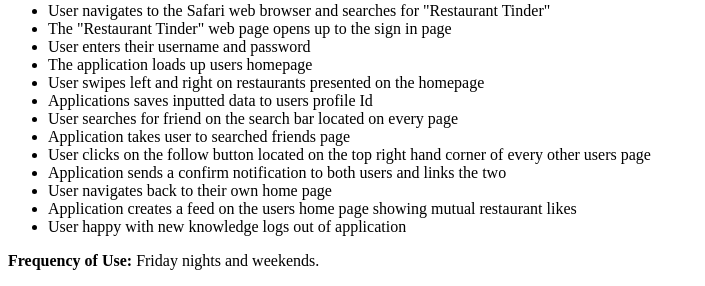
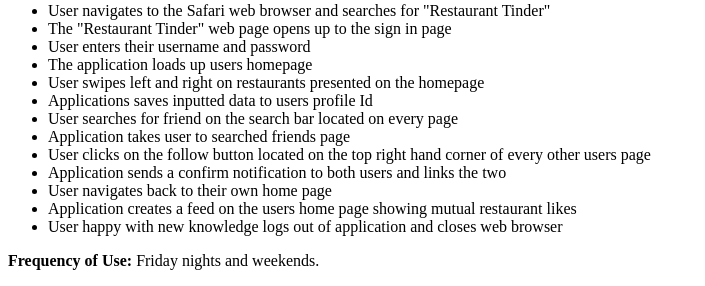
Before and after one commit to web-restaurant-tinder/foodies, a PHP site: page /persona-by-francisco.php in a window 1280 px wide. Shown: the part 1102-1388 px from the top of the page, without its empty margins (0-705 px from the left). Run offline with PHP 8.4, Linux system fonts and the light colour scheme.

Commit message:
added content to interaction flow

```diff
--- a/epic/Personas/persona-by-francisco.php
+++ b/epic/Personas/persona-by-francisco.php
@@ -53,7 +53,7 @@
         <li>Application sends a confirm notification to both users and links the two</li>
         <li>User navigates back to their own home page</li>
         <li>Application creates a feed on the users home page showing mutual restaurant likes</li>
-        <li>User happy with new knowledge logs out of application</li>
+        <li>User happy with new knowledge logs out of application and closes web browser</li>
     </ul>
     <p><b>Frequency of Use:</b> Friday nights and weekends. </p>
 
```
